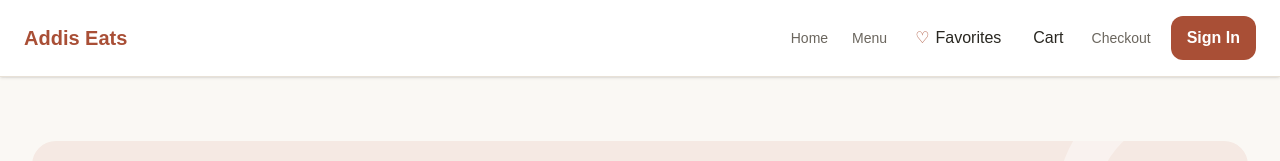
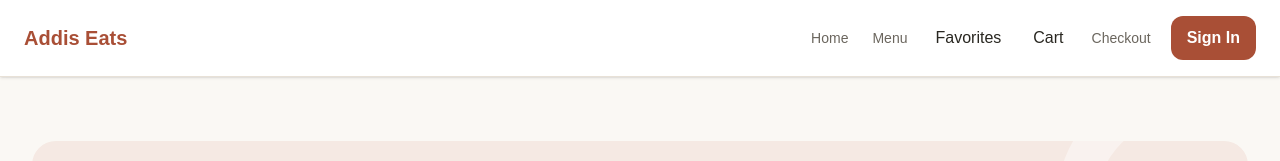
Before and after one commit to HaniSemayat/IBT-Software-Development-Class-2026, a Next.js app: page / in a window 1280 px wide. Shown: the top 161 px of the page. Built offline with nearby package versions, Linux system fonts and the light colour scheme; no server answers.

Commit message:
fix: remove heart icon from Favorites

```diff
--- a/components/FavoritesNavLink.jsx
+++ b/components/FavoritesNavLink.jsx
@@ -13,7 +13,6 @@ export default function FavoritesNavLink() {
       aria-label={`Favorites, ${count} saved dishes`}
       className="inline-flex min-h-11 items-center gap-1.5 rounded-lg px-2 text-foreground transition-colors hover:text-brand focus-visible:outline-none focus-visible:ring-2 focus-visible:ring-brand focus-visible:ring-offset-2"
     >
-      <span aria-hidden="true" className="text-brand">♡</span>
       Favorites
       {favoritesReady && count > 0 && (
         <span className="inline-flex min-w-5 items-center justify-center rounded-full bg-brand px-1.5 py-0.5 text-xs font-bold leading-none text-white">
```
